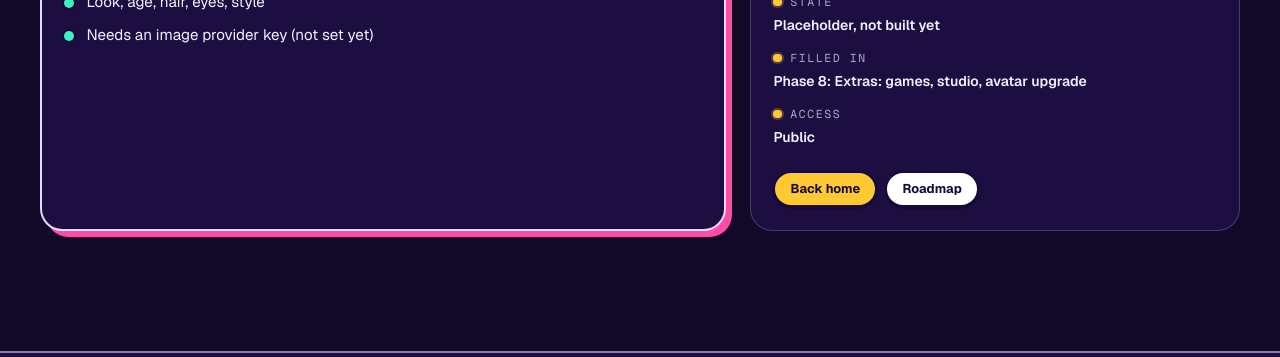
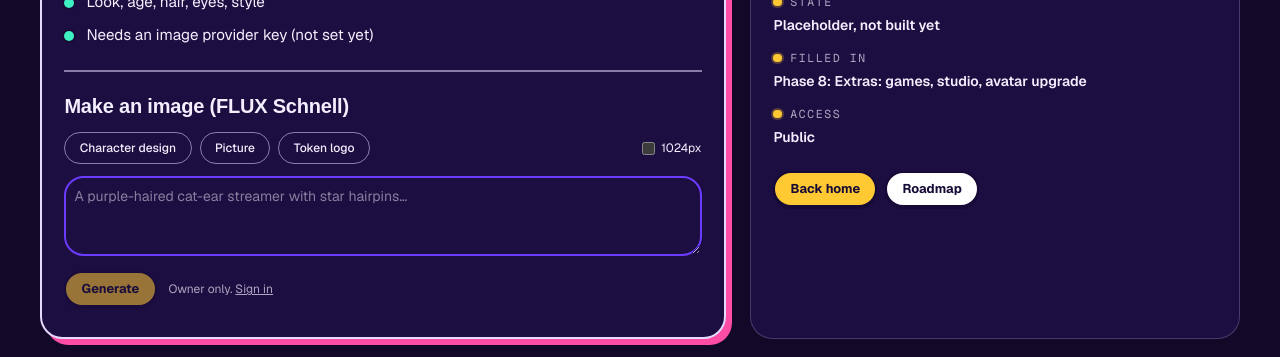
Before and after one commit to AutoClawGPT/RakazaAiTerminal, a Next.js app: page /studio/create in a window 1280 px wide. Shown: the part 674-1031 px from the top of the page. Built offline with nearby package versions, Linux system fonts and the light colour scheme; no server answers; a web font is replaced by a local one.

Commit message:
Studio create: owner-only Pollinations FLUX Schnell image generator (additive), e2e test

```diff
--- /dev/null
+++ b/src/app/(site)/studio/create/actions.ts
@@ -0,0 +1,34 @@
+"use server";
+
+import { isOwnerRequest } from "@/lib/owner";
+import { generateImage } from "@/lib/pollinations";
+
+export type StudioResult = { ok: true; dataUrl: string; ms: number; model: string } | { ok: false; error: string };
+
+const STYLE: Record<string, string> = {
+  design: "Original character design sheet, full figure, clean flat illustration, bold colors, plain background, no text",
+  picture: "Original illustration, vivid colors, high detail, no text, no watermark",
+  logo: "Original coin mascot logo, flat vector, bold colors, centered, plain background, no text",
+};
+
+// Light per-process throttle on top of the owner check: one image every 4 seconds.
+let last = 0;
+
+/** Owner-only image generation for the Studio tab (Pollinations FLUX Schnell). The platform key stays on the server. */
+export async function studioGenerateAction(input: { prompt: string; mode?: string; size?: "512x512" | "1024x1024" }): Promise<StudioResult> {
+  if (!(await isOwnerRequest())) return { ok: false, error: "Owner sign-in required." };
+  const p = String(input?.prompt ?? "").trim();
+  if (p.length < 5) return { ok: false, error: "Describe what to draw (at least a few words)." };
+  if (p.length > 600) return { ok: false, error: "Keep the description under 600 characters." };
+  if (Date.now() - last < 4000) return { ok: false, error: "One image at a time. Wait a few seconds." };
+  last = Date.now();
+  const style = STYLE[input.mode ?? "picture"] ?? STYLE.picture;
+  const size = input.size === "1024x1024" ? "1024x1024" : "512x512";
+  try {
+    const r = await generateImage(`${style}. ${p}`, { size });
+    if (!r.ok) return { ok: false, error: r.error };
+    return { ok: true, dataUrl: `data:${r.mime};base64,${r.b64}`, ms: r.ms, model: r.model };
+  } catch {
+    return { ok: false, error: "The image service did not answer. Try again in a moment." };
+  }
+}
--- a/src/app/(site)/studio/create/page.tsx
+++ b/src/app/(site)/studio/create/page.tsx
@@ -1,8 +1,13 @@
 import type { Metadata } from "next";
 import { StubPage } from "@/components/stub/stub-page";
+import { StudioCreate } from "@/components/pages/studio-create";
 
 export const metadata: Metadata = { title: "Studio \u00b7 Create" };
 
 export default function Page() {
-  return <StubPage path="/studio/create" />;
+  return (
+    <StubPage path="/studio/create">
+      <StudioCreate />
+    </StubPage>
+  );
 }
--- /dev/null
+++ b/src/components/pages/studio-create.tsx
@@ -0,0 +1,46 @@
+"use client";
+import Link from "next/link";
+import { useState, useTransition } from "react";
+import { studioGenerateAction, type StudioResult } from "@/app/(site)/studio/create/actions";
+
+const MODES = [
+  { id: "design", label: "Character design" },
+  { id: "picture", label: "Picture" },
+  { id: "logo", label: "Token logo" },
+] as const;
+
+/** Studio generator. Generation is owner-only; everyone else sees the sign-in hint. */
+export function StudioCreate() {
+  const [mode, setMode] = useState<(typeof MODES)[number]["id"]>("picture");
+  const [prompt, setPrompt] = useState("");
+  const [big, setBig] = useState(false);
+  const [res, setRes] = useState<StudioResult | null>(null);
+  const [pending, start] = useTransition();
+  return (
+    <div className="mt-6 border-t-2 border-[var(--rk-line)] pt-5" data-testid="studio-create">
+      <h3 className="rk-h2 text-xl">Make an image (FLUX Schnell)</h3>
+      <div className="mt-3 flex flex-wrap gap-2" role="group" aria-label="Mode">
+        {MODES.map((m) => (
+          <button key={m.id} type="button" className="rk-pill !min-h-8 text-xs" aria-pressed={mode === m.id} onClick={() => setMode(m.id)}>{m.label}</button>
+        ))}
+        <label className="ml-auto flex items-center gap-1.5 text-xs"><input type="checkbox" checked={big} onChange={(e) => setBig(e.target.checked)} /> 1024px</label>
+      </div>
+      <label htmlFor="studio-prompt" className="sr-only">Describe the image</label>
+      <textarea id="studio-prompt" rows={3} maxLength={600} value={prompt} onChange={(e) => setPrompt(e.target.value)} placeholder="A purple-haired cat-ear streamer with star hairpins…" className="mt-3 w-full rounded-xl border-2 border-[var(--rk-violet)] bg-card p-2 text-sm" />
+      <div className="mt-2 flex items-center gap-3">
+        <button type="button" className="rk-btn rk-btn-honey rk-btn-sm" disabled={pending || prompt.trim().length < 5} onClick={() => start(async () => setRes(await studioGenerateAction({ prompt, mode, size: big ? "1024x1024" : "512x512" })))}>
+          {pending ? "Drawing…" : "Generate"}
+        </button>
+        <span className="text-xs text-muted-foreground">Owner only. <Link href="/login" className="underline">Sign in</Link></span>
+      </div>
+      <p aria-live="polite" className="mt-2 text-sm" data-testid="studio-result">{res ? (res.ok ? `Made in ${(res.ms / 1000).toFixed(1)}s with ${res.model}.` : res.error) : ""}</p>
+      {res?.ok ? (
+        <>
+          {/* eslint-disable-next-line @next/next/no-img-element */}
+          <img alt="Generated image" src={res.dataUrl} className="mt-3 w-full max-w-sm rounded-2xl border-2 border-[var(--rk-ink)]" />
+          <a href={res.dataUrl} download="rakaza-studio.png" className="rk-pill mt-2 inline-flex !min-h-8 text-xs">Download</a>
+        </>
+      ) : null}
+    </div>
+  );
+}
--- /dev/null
+++ b/tests/studio-e2e.mjs
@@ -0,0 +1,20 @@
+// Headless check of /studio/create: owner can generate an image (dev preview owner), non-owner (production mode) is refused.
+import { createRequire } from "node:module";
+const require = createRequire("/workspace/shot-tool/package.json");
+const puppeteer = require("puppeteer-core");
+const BASE = process.env.BASE ?? "http://localhost:3200";
+const expectOwner = process.env.EXPECT_OWNER !== "0";
+const b = await puppeteer.launch({ executablePath: "/usr/bin/google-chrome", headless: "new", args: ["--no-sandbox"] });
+const p = await b.newPage();
+await p.goto(`${BASE}/studio/create`, { waitUntil: "networkidle0", timeout: 60000 });
+await p.type("#studio-prompt", "a purple haired cat-ear streamer with star hairpins");
+await p.evaluate(() => [...document.querySelectorAll("button")].find((x) => x.textContent.trim() === "Generate").click());
+await p.waitForFunction(() => /Made in|required|did not|rejected|error/i.test(document.querySelector("[data-testid=studio-result]")?.textContent ?? ""), { timeout: 90000 });
+const msg = await p.evaluate(() => document.querySelector("[data-testid=studio-result]").textContent);
+const img = await p.evaluate(() => { const i = document.querySelector("[data-testid=studio-create] img"); return i ? i.src.slice(0, 22) + " len=" + i.src.length : null; });
+if (process.env.SHOT) await p.screenshot({ path: process.env.SHOT });
+await b.close();
+console.log({ msg, img });
+const ok = expectOwner ? /Made in .* flux/.test(msg) && !!img : /Owner sign-in required/.test(msg) && !img;
+console.log(ok ? "STUDIO E2E PASS" : "STUDIO E2E FAIL");
+process.exit(ok ? 0 : 1);
```
